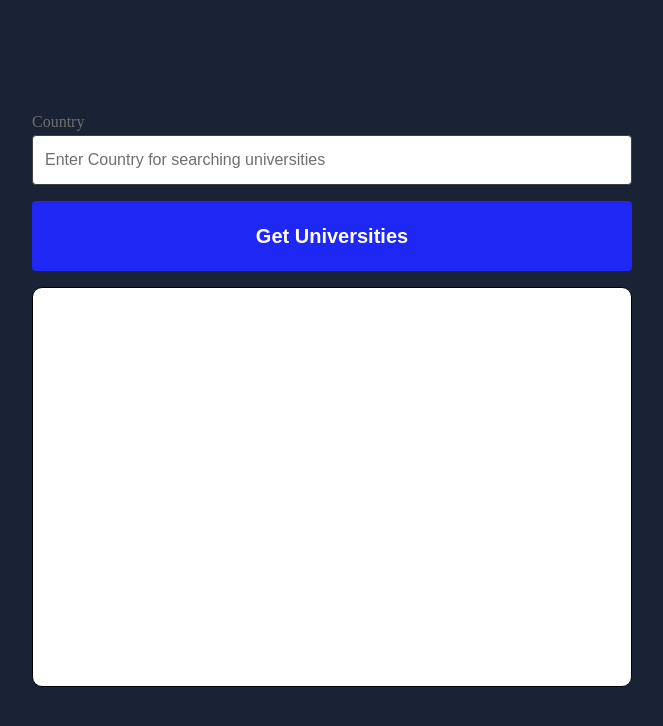
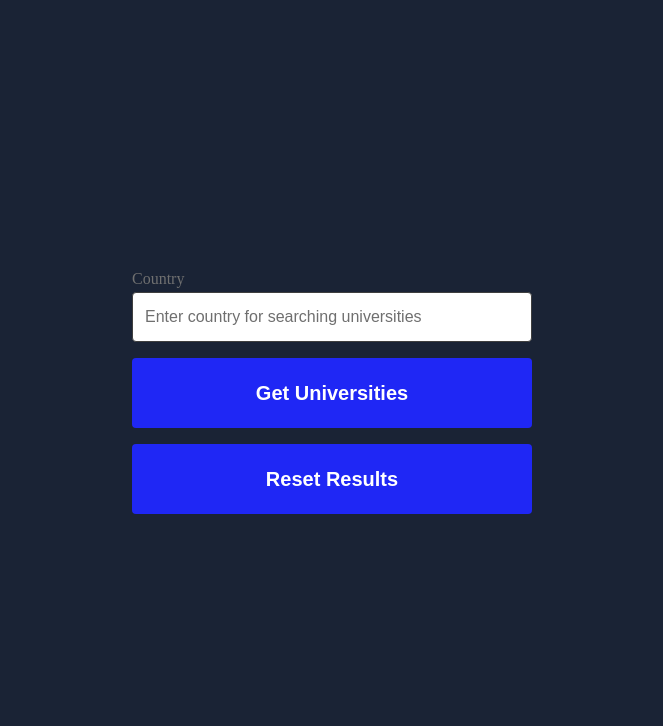
Before and after one commit to AndreyHein/react-typescript-cohort42-1, a React (Create React App) app: page / in a window 1280 px wide. Shown: the top 726 px of the page, without its empty margins (308-971 px from the left). Built offline with nearby package versions, Linux system fonts and the light colour scheme.

Commit message:
add button Reset and some styles changes

```diff
--- a/src/lessons/Lesson_10/Lesson_10.tsx
+++ b/src/lessons/Lesson_10/Lesson_10.tsx
@@ -11,6 +11,7 @@ import {
   SearchField,
   ButtonComponent,
   CardComponent,
+  CardItem,
 } from "./styles";
 import { Uni } from "./types";
 import { fetchUni } from "./fetchUni";
@@ -36,6 +37,13 @@ function Lesson_10() {
       setUni(result.data);
     }
   };
+
+  const onReset = () => {
+    setUni(undefined);
+    setError(undefined);
+    setInputValue("");
+  };
+
   return (
     <PageWrapper>
       <Form>
@@ -45,17 +53,26 @@ function Lesson_10() {
             onChange={onChangeValue}
             name="search"
             label="Country"
-            placeholder="Enter Country for searching universities"
+            placeholder="Enter country for searching universities"
             id="input-search"
           />
         </SearchField>
         <ButtonComponent>
           <Button name="Get Universities" onClick={getUni} />
         </ButtonComponent>
-        <CardComponent>
-          {uni && <UniversityList unis={uni} />}
-          {error && <ErrorMessage message={error} />}
-        </CardComponent>
+        {uni && (
+            <UniversityList unis={uni} />
+        )}
+        {error && (
+          <CardComponent>
+            <CardItem>
+              <ErrorMessage message={error} />
+            </CardItem>
+          </CardComponent>
+        )}
+        <ButtonComponent>
+          <Button name="Reset Results" onClick={onReset} />
+        </ButtonComponent>
       </Form>
     </PageWrapper>
   );
--- a/src/lessons/Lesson_10/UniversityList.tsx
+++ b/src/lessons/Lesson_10/UniversityList.tsx
@@ -1,19 +1,19 @@
 import { v4 } from "uuid";
 
-import { CardItem } from "./styles";
+import { CardComponent, CardItem } from "./styles";
 import { Uni, UniversityListProps } from "./types";
 
 export function UniversityList({ unis }: UniversityListProps) {
   return (
     <>
       {unis.map((uni: Uni) => (
-        <div key={v4()}>
+        <CardComponent key={v4()}>
           {uni.web_pages.map((webPage) => (
             <CardItem>Website: {webPage}</CardItem>
           ))}
           <CardItem>Name: {uni.name}</CardItem>
           {uni.country && <CardItem>Country: {uni.country}</CardItem>}
-        </div>
+        </CardComponent>
       ))}
     </>
   );
--- a/src/lessons/Lesson_10/styles.ts
+++ b/src/lessons/Lesson_10/styles.ts
@@ -15,6 +15,7 @@ export const PageWrapper = styled.div`
 export const Form = styled.form`
   display: flex;
   flex-direction: column;
+  width: 400px;
 `;
 
 export const SearchField = styled.div`
@@ -30,17 +31,19 @@ export const CardComponent = styled.div`
   justify-content: space-between;
   flex-direction: column;
   gap: 10px;
-  width: 600px;
+  width: 400px;
   min-height: 400px;
   padding: 30px;
   border: 1px solid black;
   border-radius: 10px;
   background-color: white;
+  margin-bottom: 16px;
 `;
 
 export const ErrorComponent = styled.p`
   color: red;
   font-weight: bold;
+  text-align: center;
 `;
 
 export const CardItem = styled.div`
```
